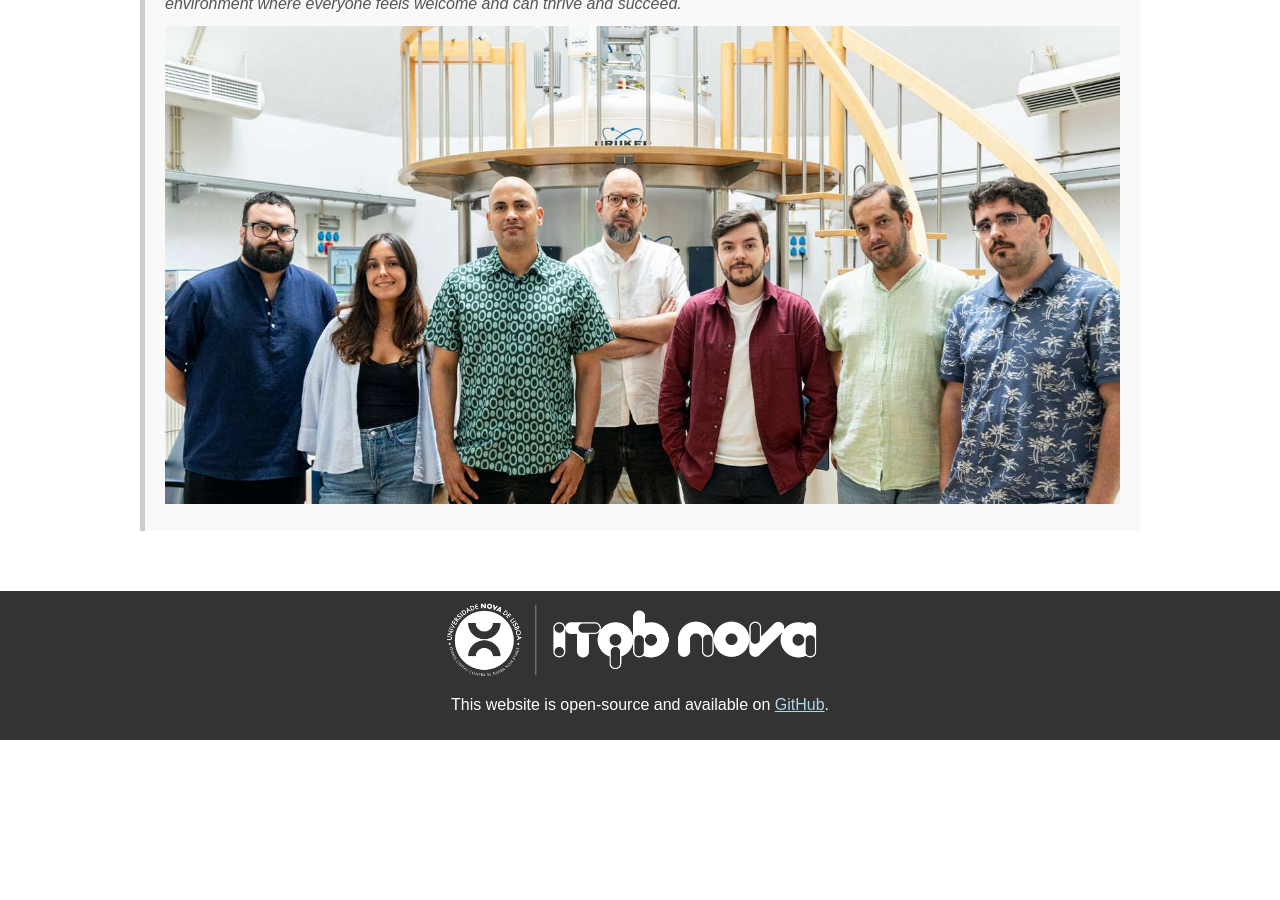
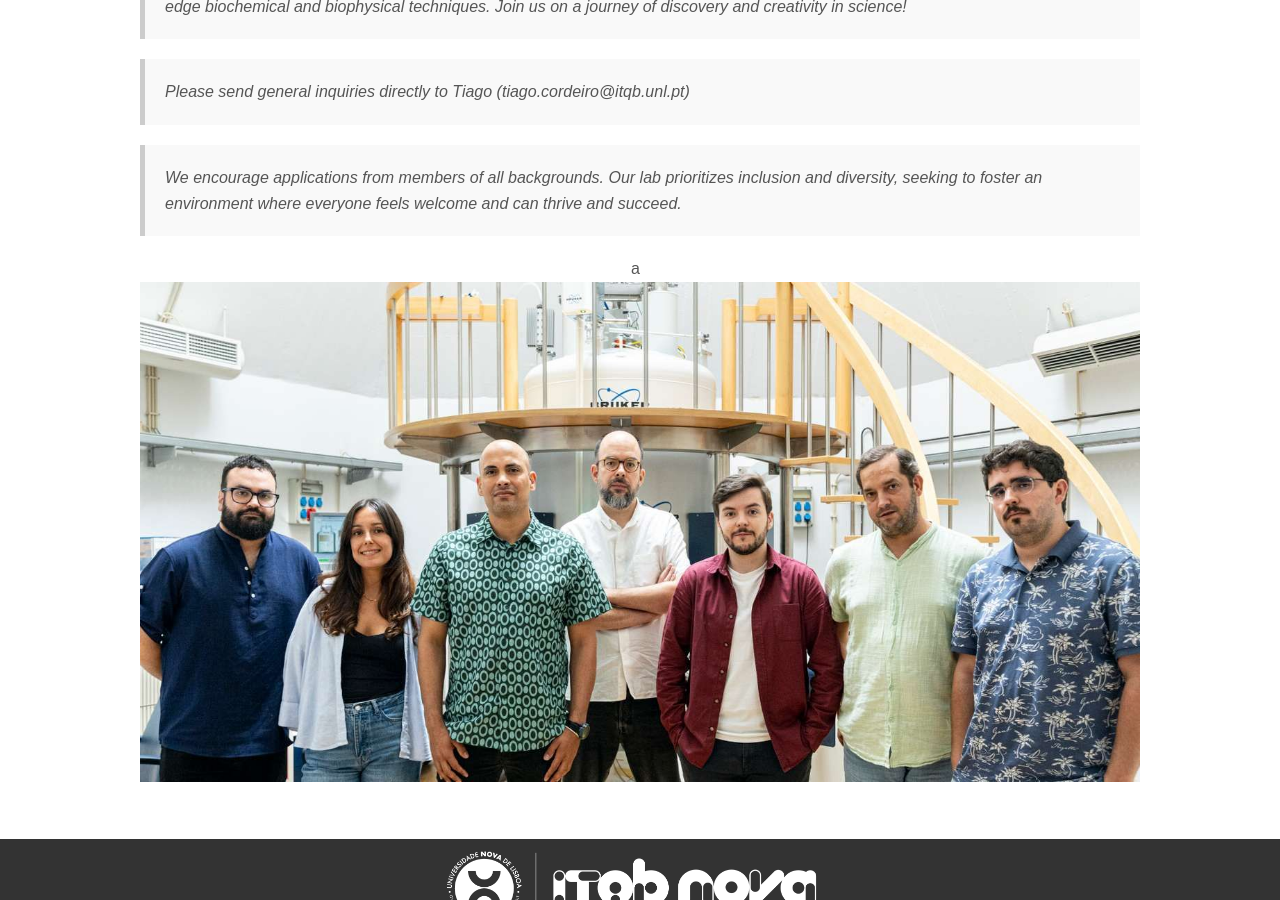
Before and after one commit to CordeiroLab/CordeiroLab.github.io, a Jekyll site: the page built from content/Join_us.md, in a window 1280 px wide and 900 px high, scrolled down 557 px. Built offline with Jekyll 4.4.1, drawn with Linux system fonts in a browser that asks for light colours; our own code applies the rules of GitHub Pages for plain Markdown files; before the commit the page ends 1297 px from its top, so only the background shows below that.

Commit message:
Update and rename Research_with_us.md to Join_us.md

```diff
--- a/content/Research_with_us.md
+++ b/content/Join_us.md
@@ -1,13 +1,13 @@
 # Join Us!
 >At the heart of our research lies an exciting exploration of two key biological families that play critical roles in disease and hold immense potential for biotechnology: **intrinsically disordered proteins (IDPs)** and **enzymes**. We delve into the fascinating world of these molecular players to uncover their secrets and harness their power for groundbreaking solutions in health and medicine.
->
+
 >**Join Our Team!** We are on the lookout for passionate scientists eager to explore the fascinating world of **intrinsically disordered proteins (IDPs)**, **phase separation**, microbial life, and **enzyme catalysis**. Dive deep into the mysterious conformational landscape of proteins and be part of an exciting research that helps reshape our understanding of biology!
->
+
 >Explore the exciting world of our innovative tools! We specialize in NMR, SAXS, computer and protein engineering, along with cutting-edge biochemical and biophysical techniques. Join us on a journey of discovery and creativity in science!
->
+
 >Please send general inquiries directly to Tiago (tiago.cordeiro@itqb.unl.pt)
->
+
 >We encourage applications from members of all backgrounds. Our lab prioritizes inclusion and diversity, seeking to foster an environment where everyone feels welcome and can thrive and succeed.
->
-><p align="center">
->  <img src="/assets/images/events/CERMAX.jpeg" alt="CERMAX" style="width: 100%; max-width: 100%; height: auto;" />
+
+<p align="center">
+a  <img src="/assets/images/events/CERMAX.jpeg" alt="CERMAX" style="width: 100%; max-width: 100%; height: auto;" />
```
